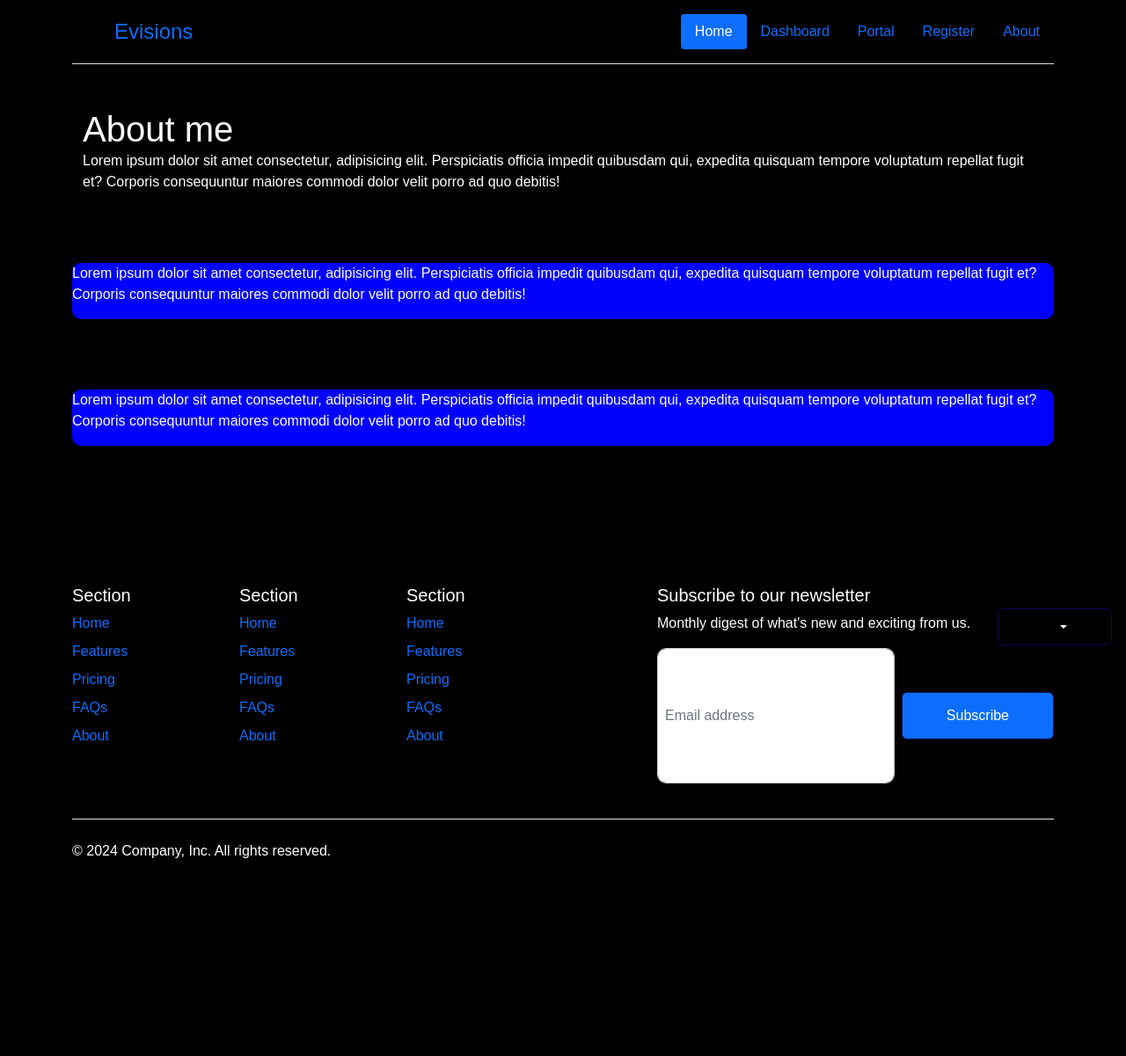
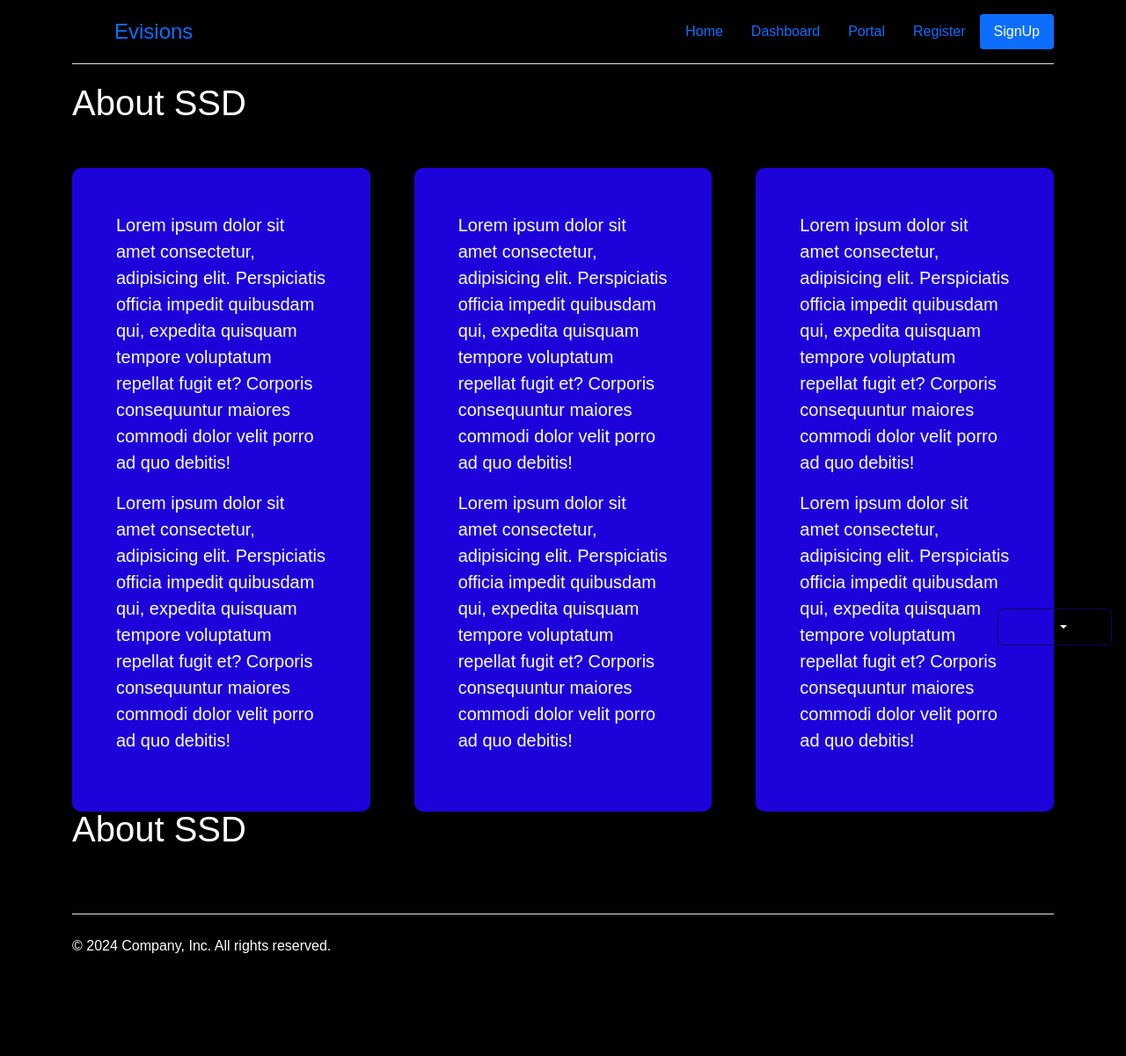
Before and after one commit to bara080/SSD-Beta, a Flask app: page /about in a window 1280 px wide. Shown: the whole page at 88% size. Before the commit the page ends 976 px from the top, so only its background shows below. Run offline with Flask 3, Linux system fonts and the light colour scheme.

Commit message:
grid changes

```diff
--- a/static/styles/main.css
+++ b/static/styles/main.css
@@ -110,7 +110,54 @@ body {
 
 /* form end*/
 
+/* BODY*/
+
+.form-frame{
+    background: rgba(33, 4, 249, 0.88);
+    padding: 40px;
+    font-size: 13px;
+    border-right: 10px;
+    font-weight: 300;
+    border-radius: 10px ;
+    margin-top: 80px;
+}
+
+.grid-list{
+    display: grid;
+    grid-template-columns: repeat(auto-fit, minmax(250px, 1fr));
+    grid-gap: 50px;
+    margin-top: 50px;
+}
+.grid{
+    background: rgba(33, 4, 249, 0.88);
+    padding: 50px;
+    font-size: 20px;
+    border-right: 10px;
+    font-weight: 300;
+    border-radius: 10px ;
+    transition: background 0.5s, transform 0.5s;
+}
+
+
+.dashboard-list{
+    display: grid;
+    grid-template-columns: repeat(auto-fit, minmax(250px, 1fr));
+    grid-gap: 40px;
+    margin-top: 50px;
+}
+
+.dashboard{
+    background: rgba(33, 4, 249, 0.88);
+    padding: 40px;
+    font-size: 13px;
+    border-right: 10px;
+    font-weight: 300;
+    border-radius: 10px ;
+    transition: background 0.5s, transform 0.5s;
+}
+
 /* MOBILE STYLES: BODY*/
+
 @media (max-width: 768px) {
     body {
         padding-top: 0px;
--- a/templates/about.html
+++ b/templates/about.html
@@ -2,31 +2,42 @@
 
 
 {% block body %}
-<div id="about">
-    <div class="container">
-        <h1 class="card-subtitle">About me</h1>
+<h1 class="card-subtitle">About SSD</h1>
+<div class = "grid-list">
+
+    <div class="grid">
+        <p>Lorem ipsum dolor sit amet consectetur, adipisicing elit. Perspiciatis officia
+            impedit quibusdam qui, expedita quisquam tempore voluptatum repellat fugit et?
+            Corporis consequuntur maiores commodi dolor velit porro ad quo debitis!
+        </p>
         <p>Lorem ipsum dolor sit amet consectetur, adipisicing elit. Perspiciatis officia
             impedit quibusdam qui, expedita quisquam tempore voluptatum repellat fugit et?
             Corporis consequuntur maiores commodi dolor velit porro ad quo debitis!
         </p>
     </div>
-    <div class="about-list">
+    <div class="grid">
 
         <p>Lorem ipsum dolor sit amet consectetur, adipisicing elit. Perspiciatis officia
             impedit quibusdam qui, expedita quisquam tempore voluptatum repellat fugit et?
             Corporis consequuntur maiores commodi dolor velit porro ad quo debitis!
         </p>
+        <p>Lorem ipsum dolor sit amet consectetur, adipisicing elit. Perspiciatis officia
+            impedit quibusdam qui, expedita quisquam tempore voluptatum repellat fugit et?
+            Corporis consequuntur maiores commodi dolor velit porro ad quo debitis!
+        </p>
     </div>
-    <div class="about-list">
+    <div class="grid">
 
         <p>Lorem ipsum dolor sit amet consectetur, adipisicing elit. Perspiciatis officia
             impedit quibusdam qui, expedita quisquam tempore voluptatum repellat fugit et?
             Corporis consequuntur maiores commodi dolor velit porro ad quo debitis!
         </p>
-    </div>
-    <div class="about-profile">
-
+        <p>Lorem ipsum dolor sit amet consectetur, adipisicing elit. Perspiciatis officia
+            impedit quibusdam qui, expedita quisquam tempore voluptatum repellat fugit et?
+            Corporis consequuntur maiores commodi dolor velit porro ad quo debitis!
+        </p>
     </div>
 </div>
 
+<h1 class="card-subtitle">About SSD</h1>
 {% endblock %}
--- a/templates/form.html
+++ b/templates/form.html
@@ -2,7 +2,7 @@
 
 
 {% block body %}
-
+<div class = "form-frame">
 <div id="form-list">
     <h1>Add Student</h1>
     <div class="container">
@@ -69,6 +69,8 @@
 
         </form>
     </div>
+</div>
+
 
 
 {% endblock %}
--- a/templates/includes/_footer.html
+++ b/templates/includes/_footer.html
@@ -1,53 +1,6 @@
 <div class="b-example-divider"></div>
 <div class="container">
     <footer class="py-5">
-      <div class="row">
-        <div class="col-6 col-md-2 mb-3">
-          <h5>Section</h5>
-          <ul class="nav flex-column">
-            <li class="nav-item mb-2"><a href="#" class="nav-link p-0 text-body-secondary">Home</a></li>
-            <li class="nav-item mb-2"><a href="#" class="nav-link p-0 text-body-secondary">Features</a></li>
-            <li class="nav-item mb-2"><a href="#" class="nav-link p-0 text-body-secondary">Pricing</a></li>
-            <li class="nav-item mb-2"><a href="#" class="nav-link p-0 text-body-secondary">FAQs</a></li>
-            <li class="nav-item mb-2"><a href="#" class="nav-link p-0 text-body-secondary">About</a></li>
-          </ul>
-        </div>
-
-        <div class="col-6 col-md-2 mb-3">
-          <h5>Section</h5>
-          <ul class="nav flex-column">
-            <li class="nav-item mb-2"><a href="#" class="nav-link p-0 text-body-secondary">Home</a></li>
-            <li class="nav-item mb-2"><a href="#" class="nav-link p-0 text-body-secondary">Features</a></li>
-            <li class="nav-item mb-2"><a href="#" class="nav-link p-0 text-body-secondary">Pricing</a></li>
-            <li class="nav-item mb-2"><a href="#" class="nav-link p-0 text-body-secondary">FAQs</a></li>
-            <li class="nav-item mb-2"><a href="#" class="nav-link p-0 text-body-secondary">About</a></li>
-          </ul>
-        </div>
-
-        <div class="col-6 col-md-2 mb-3">
-          <h5>Section</h5>
-          <ul class="nav flex-column">
-            <li class="nav-item mb-2"><a href="#" class="nav-link p-0 text-body-secondary">Home</a></li>
-            <li class="nav-item mb-2"><a href="#" class="nav-link p-0 text-body-secondary">Features</a></li>
-            <li class="nav-item mb-2"><a href="#" class="nav-link p-0 text-body-secondary">Pricing</a></li>
-            <li class="nav-item mb-2"><a href="#" class="nav-link p-0 text-body-secondary">FAQs</a></li>
-            <li class="nav-item mb-2"><a href="#" class="nav-link p-0 text-body-secondary">About</a></li>
-          </ul>
-        </div>
-
-        <div class="col-md-5 offset-md-1 mb-3">
-          <form>
-            <h5>Subscribe to our newsletter</h5>
-            <p>Monthly digest of what's new and exciting from us.</p>
-            <div class="d-flex flex-column flex-sm-row w-100 gap-2">
-              <label for="newsletter1" class="visually-hidden">Email address</label>
-              <input id="newsletter1" type="text" class="form-control" placeholder="Email address" jf-ext-cache-id="0">
-              <button class="btn btn-primary" type="button" jf-ext-button-ct="subscribe">Subscribe</button>
-            </div>
-          </form>
-        </div>
-      </div>
-
       <div class="d-flex flex-column flex-sm-row justify-content-between py-4 my-4 border-top">
         <p>© 2024 Company, Inc. All rights reserved.</p>
         <ul class="list-unstyled d-flex">
@@ -57,8 +10,6 @@
         </ul>
       </div>
     </footer>
-
-
 </div>
 
 <div class="dropdown position-fixed bottom-0 end-0 mb-3 me-3 bd-mode-toggle">
--- a/templates/includes/_navbar.html
+++ b/templates/includes/_navbar.html
@@ -6,11 +6,11 @@
       </a>
 
       <ul class="nav nav-pills">
-        <li class="nav-item"><a href="/home" class="nav-link active" aria-current="page">Home</a></li>
+        <li class="nav-item"><a href="/home" class="nav-link" aria-current="page">Home</a></li>
         <li class="nav-item"><a href="/dashboard" class="nav-link">Dashboard</a></li>
         <li class="nav-item"><a href="/Portal" class="nav-link">Portal</a></li>
         <li class="nav-item"><a href="/form" class="nav-link">Register</a></li>
-        <li class="nav-item"><a href="/about" class="nav-link">About</a></li>
+        <li class="nav-item"><a href="/about" class="nav-link active">SignUp</a></li>
       </ul>
     </header>
   </div>
--- a/templates/profile.html
+++ b/templates/profile.html
@@ -2,5 +2,5 @@
 
 
 {% block body %}
-    Profisle
+    Profile
 {% endblock %}
```
Also changed, not shown: templates/dashboard.html (+15 -2 lines).
